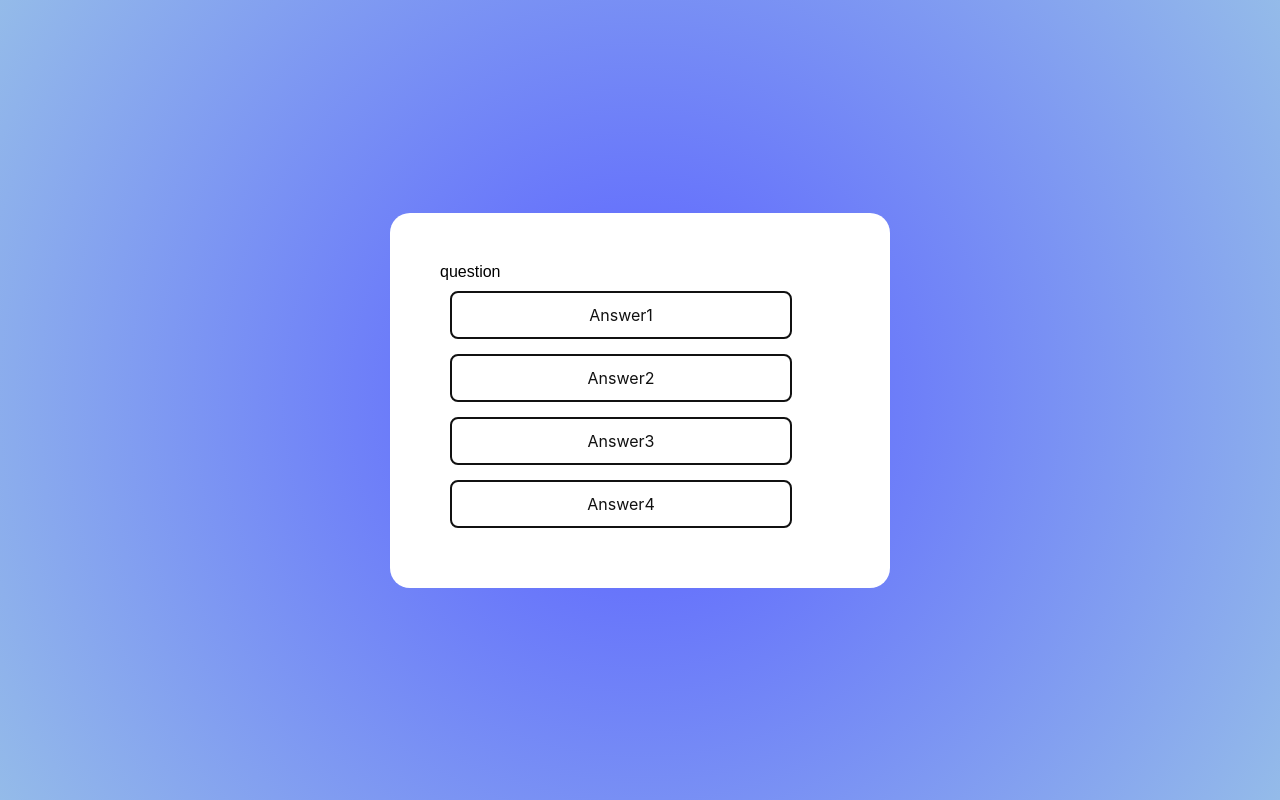
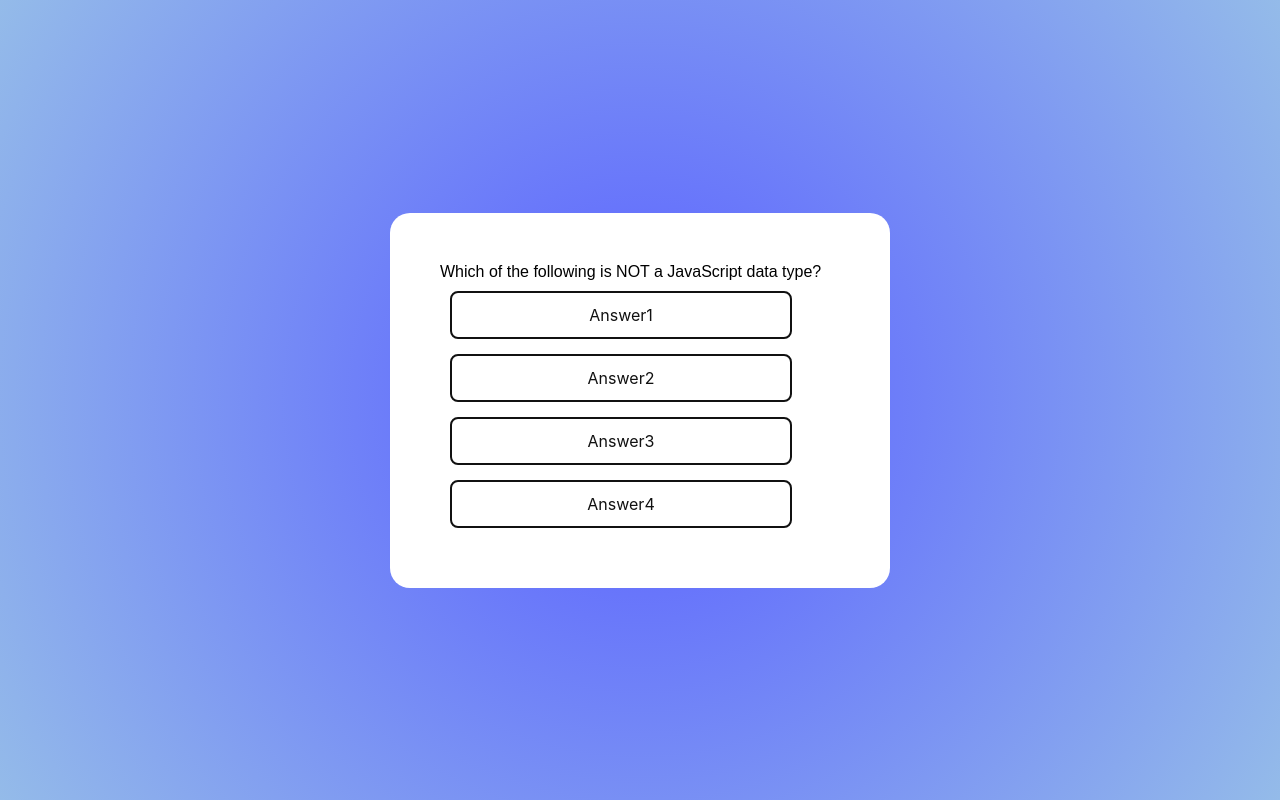
Before and after one commit to GIIIVENS/javaquiz, a plain HTML site: page index.html in a window 1280 px wide. Both pictures are taken after a click on the button "START". Drawn offline with Linux system fonts and the light colour scheme.

Commit message:
message appeared

```diff
--- a/index.html
+++ b/index.html
@@ -10,7 +10,7 @@
 <body>
      <div class="largebox">
          <div id="question-box" class="hide">
-             <div id="questions">question</div>
+             <div id="question-text">question</div>
              <div id="answers-btn" class="box-bnts">
                  <button class="bqb">Answer1</button>
                  <button class="bqb">Answer2</button>
```
